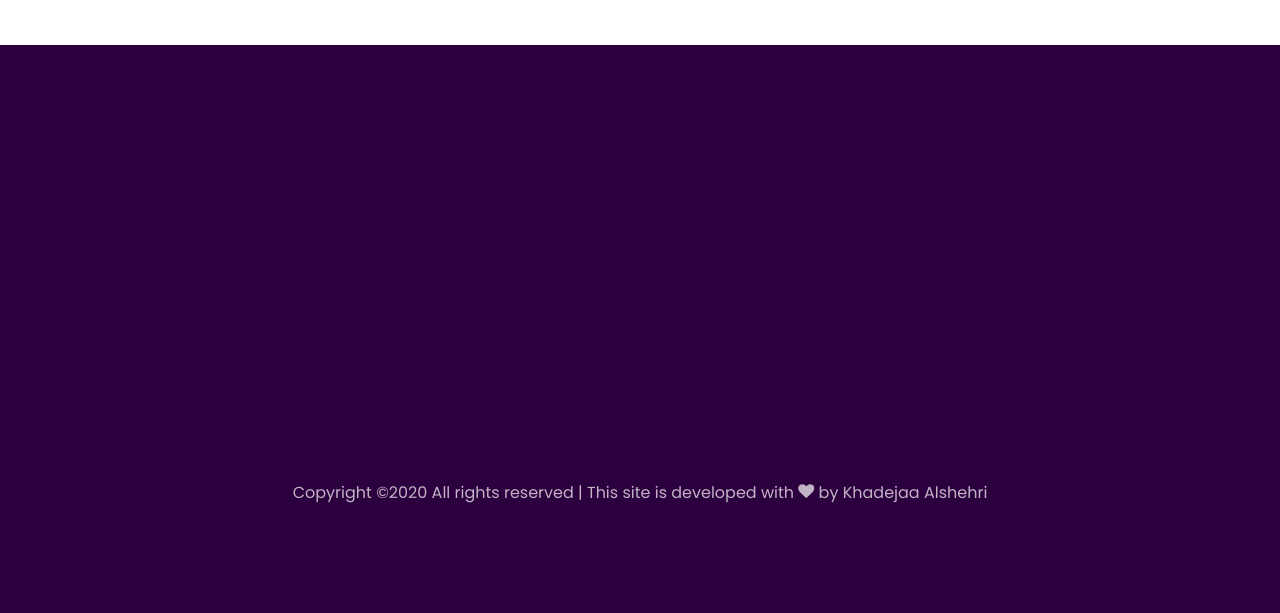
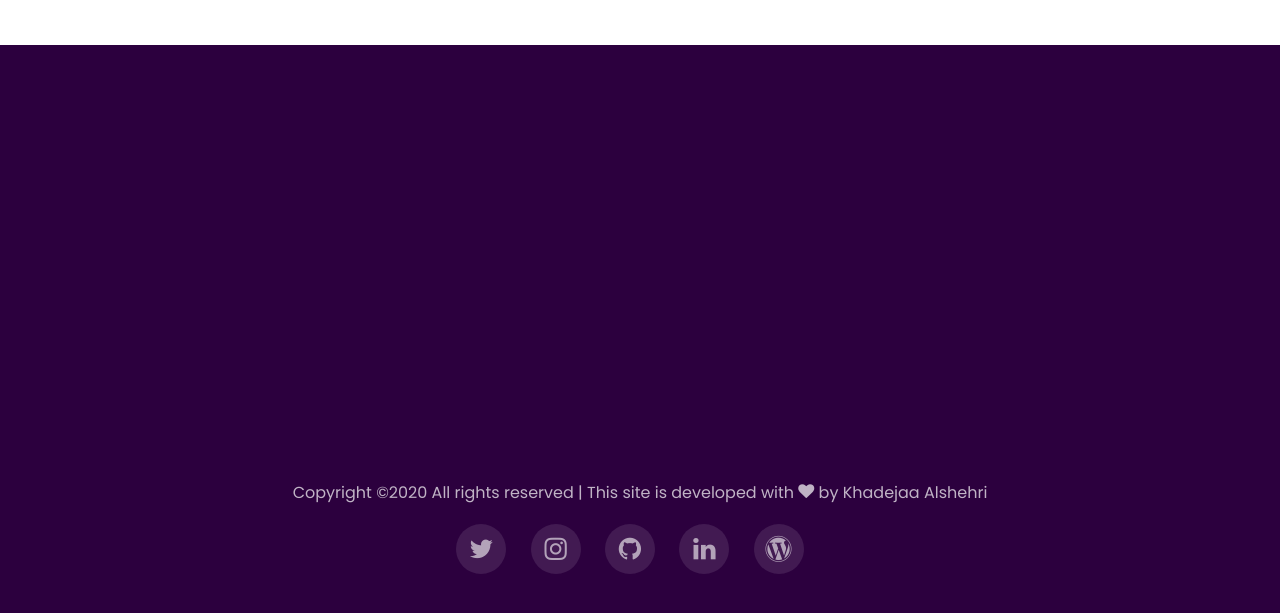
Before and after one commit to khadejaa/MySite, a plain HTML site: page index.html in a window 1280 px wide. Shown: the part 8916-9529 px from the top of the page. Drawn offline with nearby package versions, Linux system fonts and the light colour scheme; files whose address does not match are found by name.

Commit message:
Add files via upload

```diff
--- a/index.html
+++ b/index.html
@@ -688,20 +688,18 @@
       <div class="row maillist">
         <div class="col-md-12 text-center">
           <p class="lang" key="Copyright">
-            <!-- Link back to Colorlib can't be removed. Template is licensed under CC BY 3.0. -->
             Copyright &copy;<script>
               document.write(new Date().getFullYear());
             </script> All rights reserved | This site is developed with <i class="icon-heart color-danger" aria-hidden="true"></i> by Khadejaa Alshehri
-            <!-- Link back to Colorlib can't be removed. Template is licensed under CC BY 3.0. -->
           </p>
 
           <div class="ftco-footer-widget ">
           <ul class="ftco-footer-social list-unstyled ">
-            <li class="ftco-animate"><a href="https://twitter.com/zezee212"><span class="icon-twitter"></span></a></li>
-            <li class="ftco-animate"><a href="https://www.instagram.com/zeze212/"><span class="icon-instagram"></span></a></li>
-            <li class="ftco-animate"><a href="https://github.com/khadejaa"><span class="icon-github"></span></a></li>
-            <li class="ftco-animate"><a href="https://www.linkedin.com/in/khadejaacs/"><span class="icon-linkedin"></span></a></li>
-            <li class="ftco-animate"><a href="https://zeze212blog.wordpress.com/"><span class="icon-wordpress"></span></a></li>
+            <li class=""><a href="https://twitter.com/zezee212"><span class="icon-twitter"></span></a></li>
+            <li class=""><a href="https://www.instagram.com/zeze212/"><span class="icon-instagram"></span></a></li>
+            <li class=""><a href="https://github.com/khadejaa"><span class="icon-github"></span></a></li>
+            <li class=""><a href="https://www.linkedin.com/in/khadejaacs/"><span class="icon-linkedin"></span></a></li>
+            <li class=""><a href="https://zeze212blog.wordpress.com/"><span class="icon-wordpress"></span></a></li>
           </ul>
           </div>
         </div>
```
